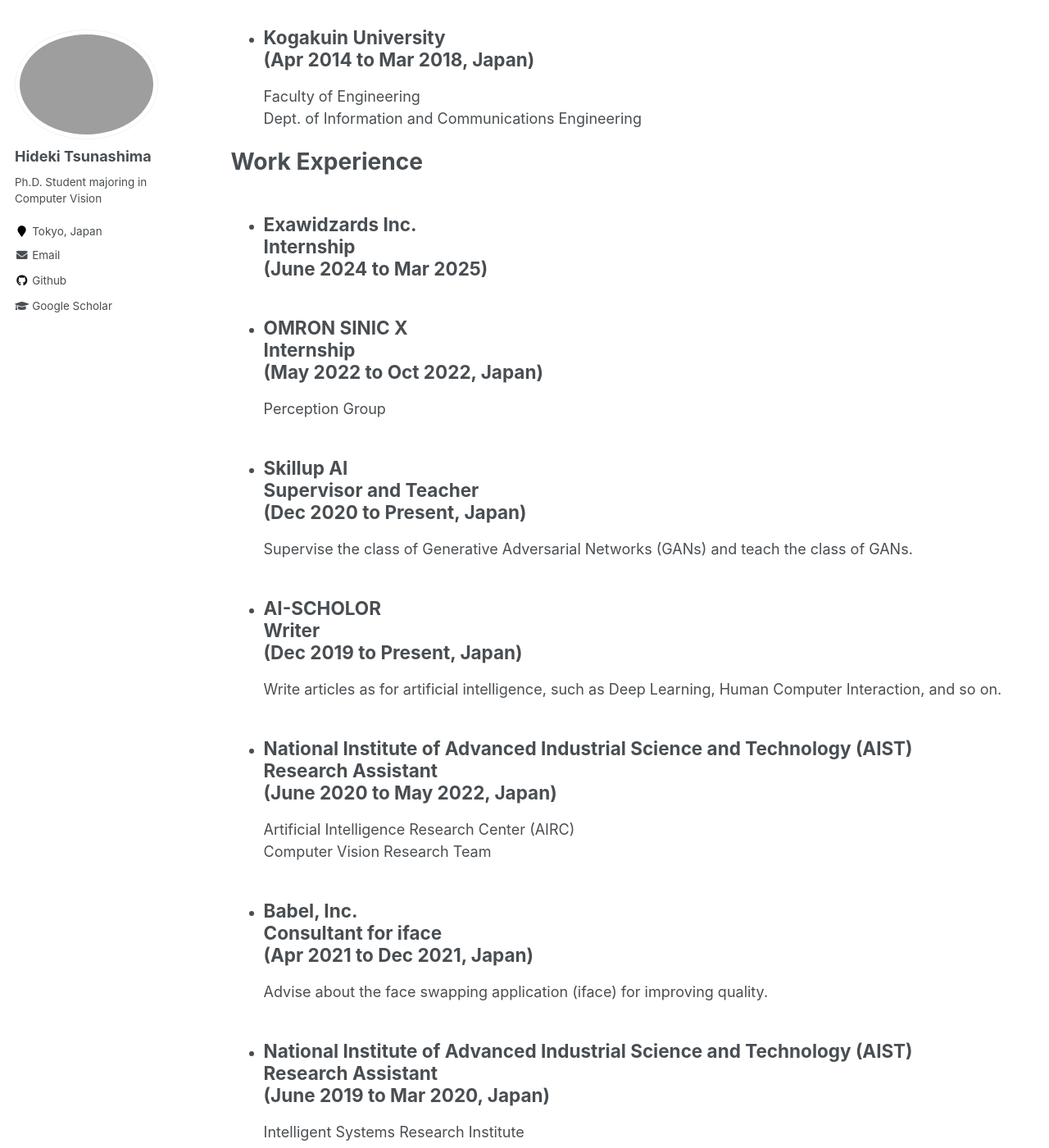
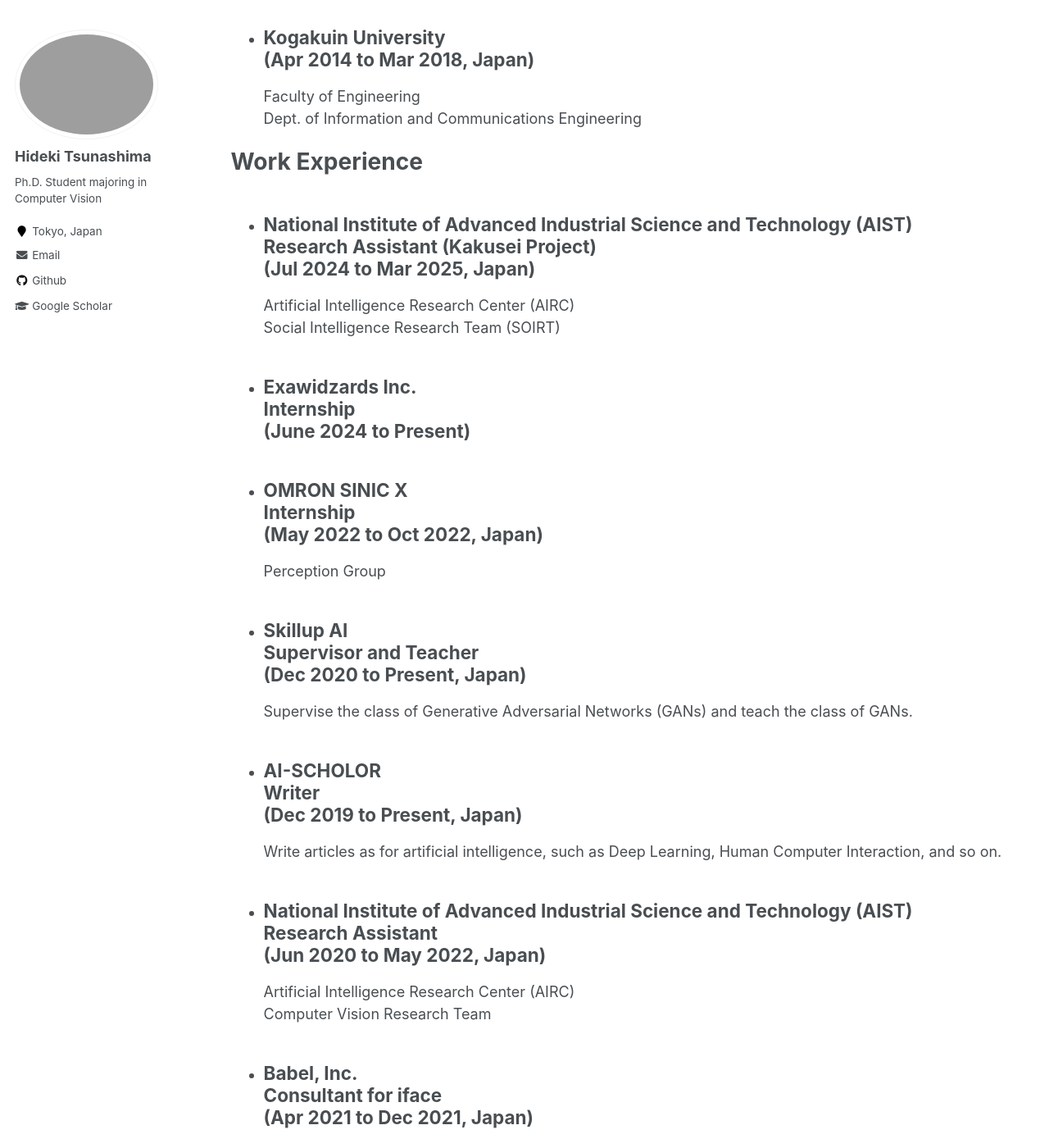
Before and after one commit to maguro27/hideki-tsunashima-page, a Jekyll site: the page built from _pages/cv.md, in a window 1280 px wide and 1400 px high, scrolled down 774 px. Shown: the whole window at 82% size. Built offline with Jekyll 4.4.1, drawn with Linux system fonts in a browser that asks for light colours.

Commit message:
add new work experience

```diff
--- a/_pages/cv.md
+++ b/_pages/cv.md
@@ -32,7 +32,11 @@
 
 <!-- ################################################### -->
 # Work Experience
-* ## Exawidzards Inc. <br>Internship <br>(June 2024 to Mar 2025)
+* ## National Institute of Advanced Industrial Science and Technology (AIST) <br>Research Assistant (Kakusei Project) <br>(Jul 2024 to Mar 2025, Japan)
+Artificial Intelligence Research Center (AIRC)<br>
+Social Intelligence Research Team (SOIRT)<br>
+
+* ## Exawidzards Inc. <br>Internship <br>(June 2024 to Present)
 
 * ## OMRON SINIC X <br>Internship <br>(May 2022 to Oct 2022, Japan)
 Perception Group
@@ -43,7 +47,7 @@
 * ## AI-SCHOLOR <br>Writer <br>(Dec 2019 to Present, Japan)
 Write articles as for artificial intelligence, such as Deep Learning, Human Computer Interaction, and so on.
 
-* ## National Institute of Advanced Industrial Science and Technology (AIST) <br>Research Assistant <br>(June 2020 to May 2022, Japan)
+* ## National Institute of Advanced Industrial Science and Technology (AIST) <br>Research Assistant <br>(Jun 2020 to May 2022, Japan)
 Artificial Intelligence Research Center (AIRC)<br>
 Computer Vision Research Team
 
```
